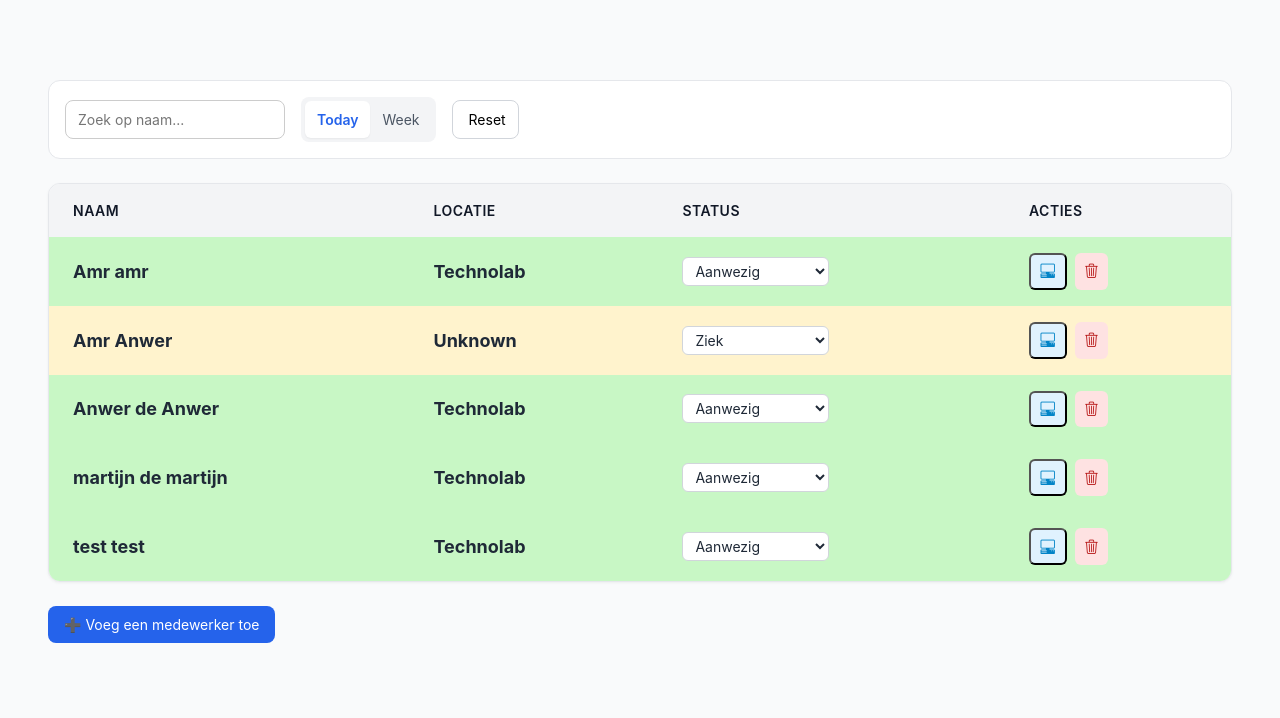
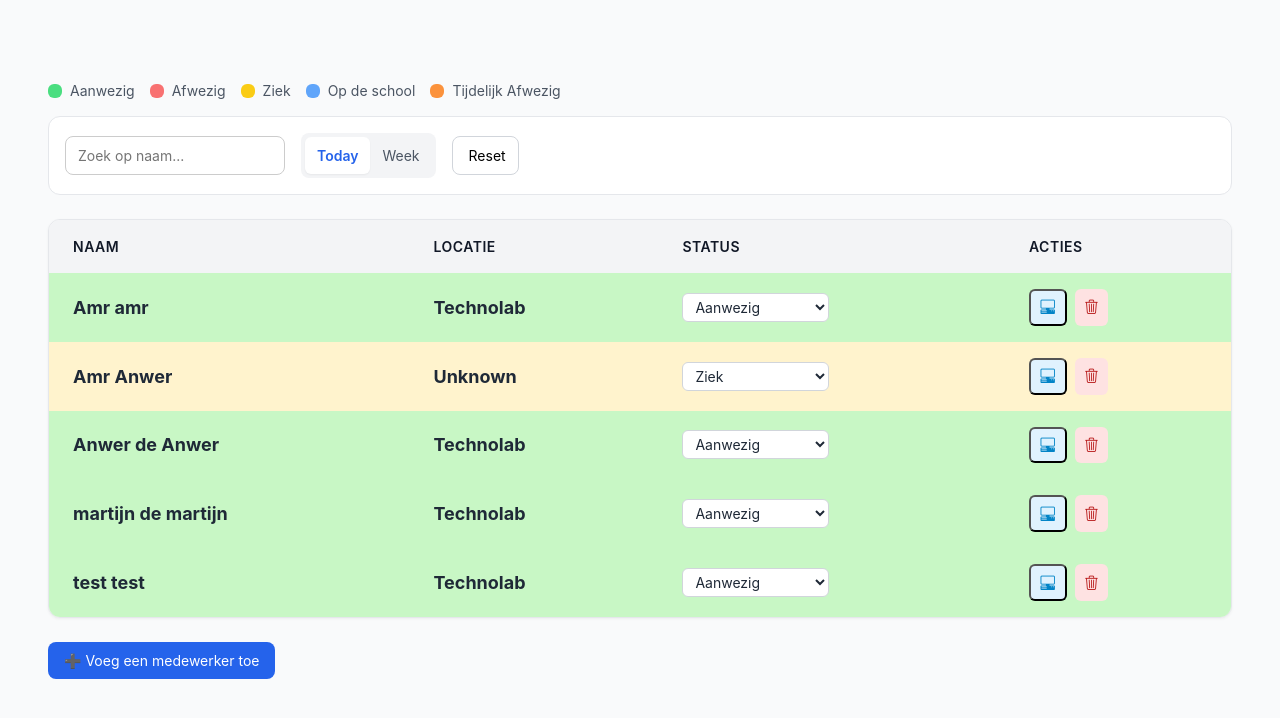
Before and after one commit to safouane070/technolab-dashboard, a PHP site: page /dagplanning.php in a window 1280 px wide. Shown: the part 64-782 px from the top of the page. Run offline with PHP 8.4, Linux system fonts and the light colour scheme; data comes from the database, SQL or seed files in the repository.

Commit message:
css beetje aangepast

```diff
--- a/css/dagplanning.css
+++ b/css/dagplanning.css
@@ -111,13 +111,15 @@ body {
   font-weight: 700;
 }
 
-.status-legend {
+/* === Legend bolletjes === */
+.legend {
   display: flex;
   align-items: center;
-  gap: 1rem;
+  gap: 1.5rem;
+  margin-top: 1rem;
 }
 
-.status {
+.legend div {
   display: flex;
   align-items: center;
   gap: 0.5rem;
@@ -127,15 +129,18 @@ body {
 
 .dot {
   display: inline-block;
-  width: 1rem;
-  height: 1rem;
-  border-radius: 9999px;
+  width: 14px;
+  height: 14px;
+  border-radius: 50%;
 }
 
-.dot.present { background: #4ade80; }
-.dot.absent { background: #f87171; }
-.dot.planned { background: #facc15; }
+.dot.status-aanwezig { background: #4ade80; }   /* groen */
+.dot.status-afwezig { background: #f87171; }   /* rood */
+.dot.status-ziek { background: #facc15; }      /* geel */
+.dot.status-opdeschool { background: #60a5fa; }/* blauw */
+.dot.status-eefetjes { background: #fb923c; }  /* oranje */
 
+/* Buttons */
 .btn-primary {
   background: #2563eb;
   color: #fff;
@@ -237,10 +242,6 @@ body {
 }
 
 /* Table */
-/* ======================
-   TABLE STYLING
-   ====================== */
-
 .table-container {
   background: #fff;
   border: 1px solid #e5e7eb;
@@ -287,7 +288,7 @@ tr:hover {
   cursor: default;
 }
 
-/* Status badges */
+/* === Status badges voor tabel === */
 .badge {
   display: inline-flex;
   align-items: center;
@@ -303,7 +304,7 @@ tr:hover {
 .badge.absent { background: #fee2e2; color: #991b1b; }
 .badge.planned { background: #fef9c3; color: #854d0e; }
 
-/* Row status colors */
+/* Row status background */
 .status-aanwezig { background-color: #f0fdf4; }
 .status-afwezig { background-color: #fef2f2; }
 .status-ziek { background-color: #fef9c3; }
@@ -358,9 +359,7 @@ select.filter-elements:hover {
   border-color: #2563eb;
 }
 
-/* ======================
-   TABLE ACTION ICONS
-   ====================== */
+/* Table action icons */
 .action-icons {
   display: flex;
   gap: 0.5rem;
@@ -404,9 +403,6 @@ select.filter-elements:hover {
   background-color: #fecaca;
   color: #991b1b;
 }
-
-
-
 
 /* Modal styling */
 #detail-modal {
@@ -459,11 +455,12 @@ select.filter-elements:hover {
     width: 100px;
 }
 
-.status-aanwezig { background: #c8f7c5; color: #256029; padding: 4px 10px; border-radius: 6px; font-weight: bold; }
-.status-afwezig  { background: #f8c8c8; color: #7d2020; padding: 4px 10px; border-radius: 6px; font-weight: bold; }
-.status-ziek     { background: #fff3cd; color: #856404; padding: 4px 10px; border-radius: 6px; font-weight: bold; }
-.status-opdeschool { background: #d6eaff; color: #004085; padding: 4px 10px; border-radius: 6px; font-weight: bold; }
-.status-eefetjes { background: #ffe0b3; color: #804000; padding: 4px 10px; border-radius: 6px; font-weight: bold; }
+/* Status badges binnen modal */
+.status-aanwezig { background: #c8f7c5; color: #256029; padding: 4px 5px; border-radius: 6px; font-weight: bold; }
+.status-afwezig  { background: #f8c8c8; color: #7d2020; padding: 4px 5px; border-radius: 6px; font-weight: bold; }
+.status-ziek     { background: #fff3cd; color: #856404; padding: 4px 5px; border-radius: 6px; font-weight: bold; }
+.status-opdeschool { background: #d6eaff; color: #004085; padding: 4px 5px; border-radius: 6px; font-weight: bold; }
+.status-eefetjes { background: #ffe0b3; color: #804000; padding: 4px 5px; border-radius: 6px; font-weight: bold; }
 
 .werkdagen {
     display: flex;
@@ -482,8 +479,10 @@ select.filter-elements:hover {
 .werkdag.active { background: #c8f7c5; color: #256029; border: 1px solid #a3e6a0; }
 .werkdag.inactive { background: #e9ecef; color: #6c757d; border: 1px solid #d6d8db; }
 
-@keyframes fadeIn { from {opacity:0; transform: translateY(20px);} to {opacity:1; transform: translateY(0);} }
-
+@keyframes fadeIn {
+  from {opacity:0; transform: translateY(20px);}
+  to {opacity:1; transform: translateY(0);}
+}
 
 /* Zoekbalk */
 .search-input {
--- a/dagplanning.php
+++ b/dagplanning.php
@@ -73,6 +73,16 @@ $werknemers = $stmt->fetchAll(PDO::FETCH_ASSOC);
 
     <main class="main">
         <div class="page-header"></div>
+
+        <!-- ✅ Toegevoegde Legenda -->
+        <div class="legend" style="display: flex; gap: 15px; margin: 15px 0;">
+          <div><span class="dot status-aanwezig"></span> Aanwezig</div>
+          <div><span class="dot status-afwezig"></span> Afwezig</div>
+          <div><span class="dot status-ziek"></span> Ziek</div>
+          <div><span class="dot status-opdeschool"></span> Op de school</div>
+          <div><span class="dot status-eefetjes"></span> Tijdelijk Afwezig</div>
+        </div>
+        <!-- ✅ Einde legenda -->
 
         <div class="toolbar">
             <div class="toolbar-left">
```
